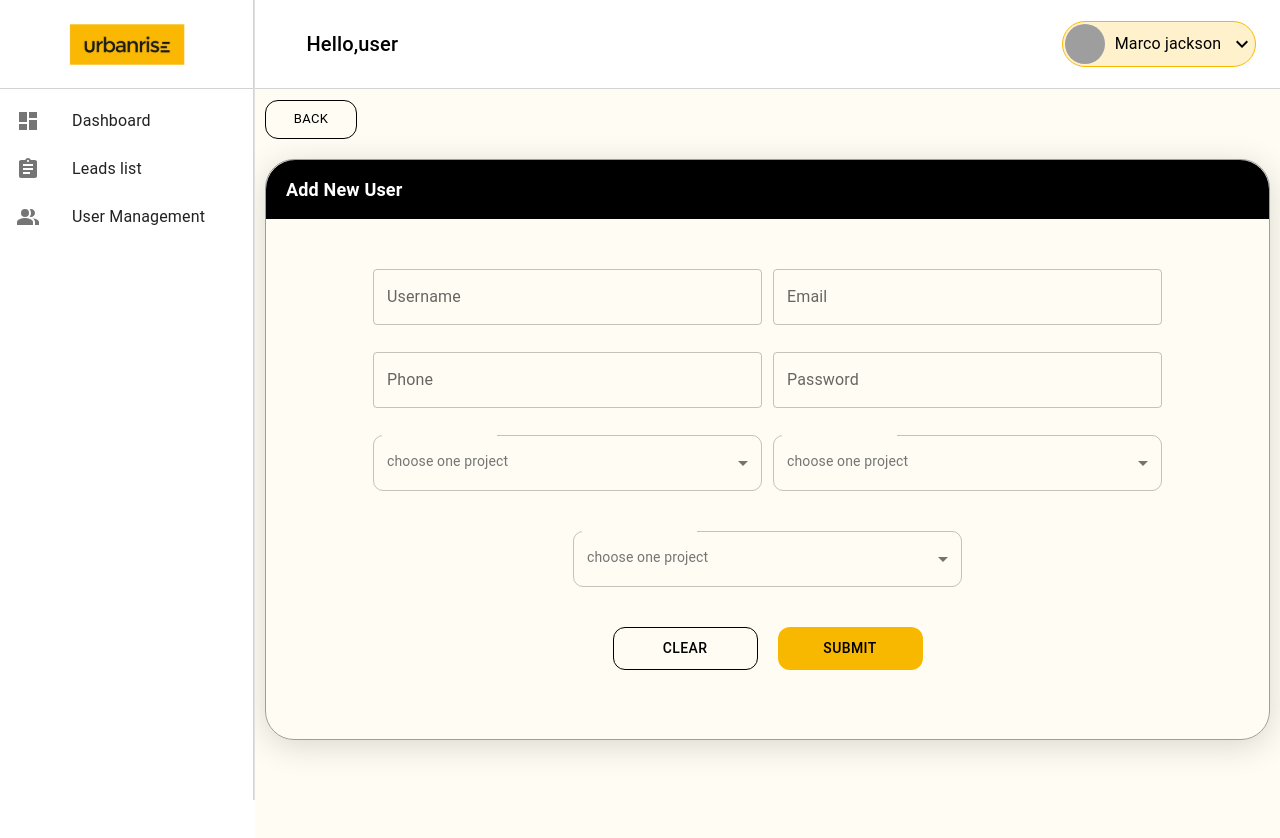
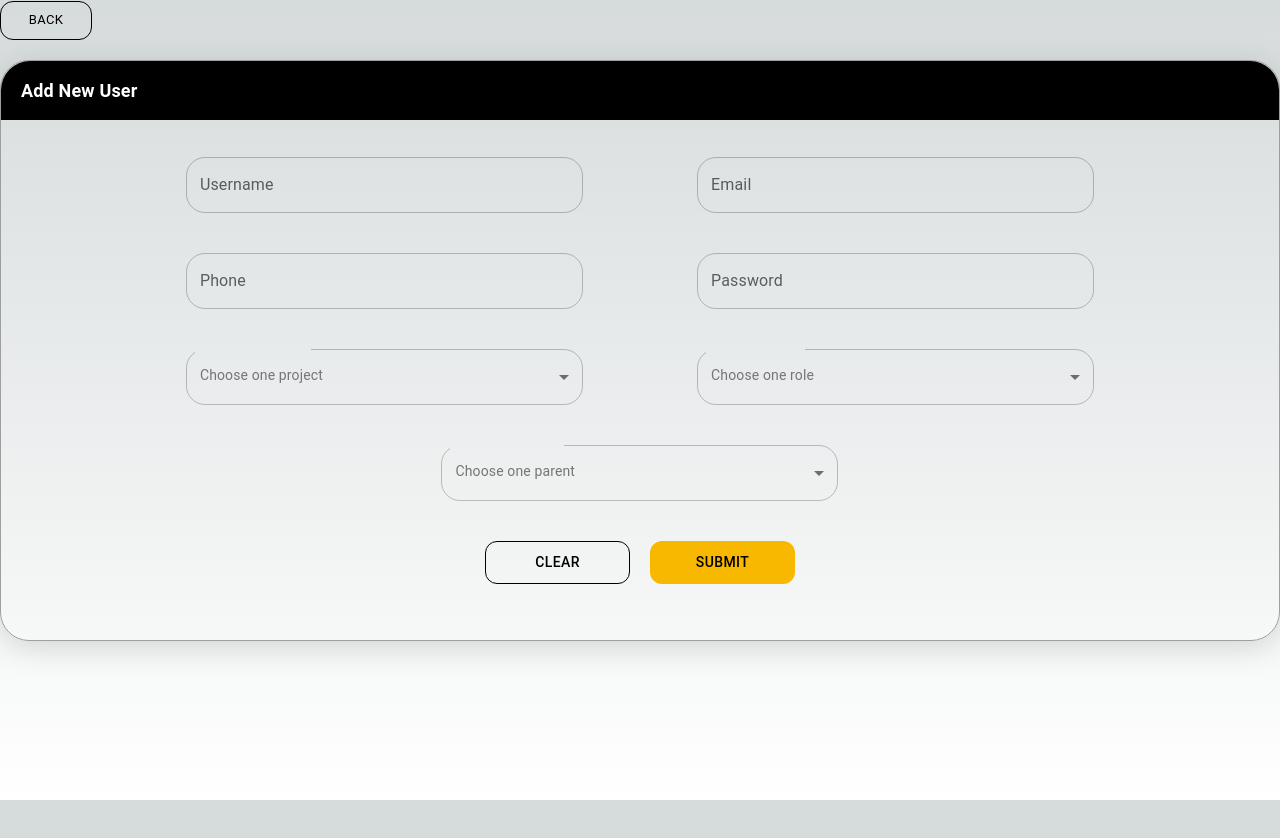
Before and after one commit to sakthiofficial/clurr-memorys, a Next.js app: page /usermanagement/adduser in a window 1280 px wide. Shown: the top 838 px of the page. After the commit the page ends 800 px from the top, so only its background shows below. Built offline with nearby package versions, Linux system fonts and the light colour scheme; grey boxes are pictures that could not be loaded.

Commit message:
ui correction

```diff
--- a/src/app/layout.js
+++ b/src/app/layout.js
@@ -147,9 +147,14 @@ export default function RootLayout({ children }) {
     </Grid>
   );
 
+  const localstorage = null;
+
   return (
     <html lang="en">
       <body className={inter.className}>
+        {localstorage === null ? (
+          <>{children}</>
+        ) : (
           <Box sx={{ display: "flex" }}>
             <AppBar
               position="fixed"
@@ -331,7 +336,9 @@ export default function RootLayout({ children }) {
                       >
                         {settings.map((setting) => (
                           <MenuItem key={setting} onClick={handleCloseUserMenu}>
-                          <Typography textAlign="center">{setting}</Typography>
+                            <Typography textAlign="center">
+                              {setting}
+                            </Typography>
                           </MenuItem>
                         ))}
                       </Menu>
@@ -402,6 +409,7 @@ export default function RootLayout({ children }) {
               </Grid>
             </Box>
           </Box>
+        )}
       </body>
     </html>
   );
--- a/src/app/usermanagement/adduser/page.js
+++ b/src/app/usermanagement/adduser/page.js
@@ -1,32 +1,43 @@
 "use client";
 
+import React, { useState } from "react";
 import {
   Button,
   Grid,
   Typography,
   TextField,
+  FormControl,
   InputLabel,
   Select,
   MenuItem,
-  FormControl,
 } from "@mui/material";
 import Link from "next/link";
-import * as React from "react";
 
-export default function page() {
-  const [formData, setFormData] = React.useState({
+export default function Page() {
+  const [formData, setFormData] = useState({
     username: "",
     email: "",
     phone: "",
     password: "",
+  });
+
+  const [selectedValues, setSelectedValues] = useState({
+    project: "",
     role: "",
-    status: "",
+    parent: "",
   });
 
   const handleInputChange = (e) => {
     const { name, value } = e.target;
     setFormData((prevData) => ({
       ...prevData,
+      [name]: value,
+    }));
+  };
+
+  const handleChange = (name, value) => {
+    setSelectedValues((prevValues) => ({
+      ...prevValues,
       [name]: value,
     }));
   };
@@ -38,21 +49,30 @@ export default function page() {
       (value) => value.trim() === "",
     );
 
-    if (isAnyFieldEmpty) {
+    if (
+      isAnyFieldEmpty ||
+      Object.values(selectedValues).some((value) => value === "")
+    ) {
       alert("Please fill in all fields before submitting.");
     } else {
-      console.log("Form submitted with data:", formData);
+      const formDataArray = Object.values(formData);
+      const selectedValuesArray = Object.values(selectedValues);
+      const allDataArray = [...formDataArray, ...selectedValuesArray];
 
       setFormData({
         username: "",
         email: "",
         phone: "",
         password: "",
+      });
+
+      setSelectedValues({
+        project: "",
         role: "",
-        status: "",
         parent: "",
-        // ...
       });
+
+      console.log("Form submitted with data:", allDataArray);
     }
   };
 
@@ -63,20 +83,22 @@ export default function page() {
       phone: "",
       password: "",
     });
+    setSelectedValues({
+      project: "",
+      role: "",
+      parent: "",
+    });
   };
 
-  const [selectedProject, setSelectedProject] = React.useState("");
-
-  const handleChange = (event) => {
-    setSelectedProject(event.target.value);
-  };
+  const projectOptions = ["One", "Two", "Three"];
+  const roleOptions = ["RoleOne", "RoleTwo", "RoleThree"];
+  const parentOptions = ["ParentOne", "ParentTwo", "ParentThree"];
 
   return (
     <Grid sx={{ minHeight: "100vh" }}>
       <Grid
         sx={{
           height: "5vh",
-          // border: "1px solid black",
           display: "flex",
           alignItems: "center",
           marginBottom: "20px",
@@ -90,7 +112,6 @@ export default function page() {
               width: "92px",
               height: "39px",
               borderRadius: "13px",
-
               border: "1px solid black",
               fontSize: "13px",
               fontWeight: "400",
@@ -110,6 +131,7 @@ export default function page() {
           borderRadius: "29px",
           boxShadow: " 0px 6px 32px 0px rgba(0, 0, 0, 0.15)",
           border: "1px solid #9E9E9E",
+          width: "100%",
         }}
       >
         <Grid
@@ -120,7 +142,6 @@ export default function page() {
             borderRadius: "29px 29px 0px 0px",
             display: "flex",
             alignItems: "center",
-            // justifyContent: "center",
           }}
         >
           <Typography
@@ -129,11 +150,17 @@ export default function page() {
             Add New User
           </Typography>
         </Grid>
-        <Grid sx={{ display: "flex", justifyContent: "center" }}>
         <Grid
           sx={{
-              // border: "1px solid red",
-              width: "1000px",
+            display: "flex",
+            alignItems: "center",
+          }}
+        >
+          <Grid
+            sx={{
+              width: "100%",
+              minHeight: "500px",
+              // border: "1px solid black",
             }}
           >
             <form
@@ -148,7 +175,6 @@ export default function page() {
             >
               <Grid
                 sx={{
-                  // border: "1px solid black",
                   display: "flex",
                   alignItems: "center",
                   justifyContent: "space-around",
@@ -160,14 +186,16 @@ export default function page() {
                 <TextField
                   label="Username"
                   name="username"
-                  tyoe="text"
+                  type="text"
                   value={formData.username}
                   onChange={handleInputChange}
                   sx={{
-                    width: "389px",
+                    width: "397px",
                     color: "black",
-                    height: "43px",
-                    borderRadius: "12px",
+                    "& .MuiOutlinedInput-root .MuiOutlinedInput-notchedOutline":
+                      {
+                        borderRadius: "19px",
+                      },
                   }}
                 />
                 <TextField
@@ -177,24 +205,24 @@ export default function page() {
                   value={formData.email}
                   onChange={handleInputChange}
                   sx={{
-                    width: "389px",
+                    width: "397px",
                     color: "black",
-                    height: "43px",
-                    borderRadius: "12px",
+                    "& .MuiOutlinedInput-root .MuiOutlinedInput-notchedOutline":
+                      {
+                        borderRadius: "19px",
+                      },
                   }}
                 />
               </Grid>
 
               <Grid
                 sx={{
-                  // border: "1px solid black",
                   display: "flex",
                   alignItems: "center",
                   justifyContent: "space-around",
                   flexWrap: "wrap",
                   marginBottom: "40px",
                   width: "80%",
-                  // height:"150px"
                 }}
               >
                 <TextField
@@ -204,10 +232,12 @@ export default function page() {
                   value={formData.phone}
                   onChange={handleInputChange}
                   sx={{
-                    width: "389px",
+                    width: "397px",
                     color: "black",
-                    height: "43px",
-                    borderRadius: "12px",
+                    "& .MuiOutlinedInput-root .MuiOutlinedInput-notchedOutline":
+                      {
+                        borderRadius: "19px",
+                      },
                   }}
                 />
                 <TextField
@@ -217,10 +247,12 @@ export default function page() {
                   value={formData.password}
                   onChange={handleInputChange}
                   sx={{
-                    width: "389px",
+                    width: "397px",
                     color: "black",
-                    height: "43px",
-                    borderRadius: "12px",
+                    "& .MuiOutlinedInput-root .MuiOutlinedInput-notchedOutline":
+                      {
+                        borderRadius: "19px",
+                      },
                   }}
                 />
               </Grid>
@@ -233,67 +265,68 @@ export default function page() {
                   flexWrap: "wrap",
                   width: "80%",
                   marginBottom: "40px",
-                  // height:"150px"
                 }}
               >
                 <FormControl
                   sx={{
-                    minWidth: 389,
+                    minWidth: "397px",
                     "& .MuiOutlinedInput-root .MuiOutlinedInput-notchedOutline":
                       {
-                        borderRadius: "10px",
+                        borderRadius: "19px",
                       },
                   }}
-                  // size="small"
                 >
                   <InputLabel
-                    id="demo-select-small-label"
+                    id="project-label"
                     sx={{ color: "#757575", fontSize: "14px" }}
                   >
-                    choose one project
+                    Choose one project
                   </InputLabel>
                   <Select
-                    labelId="demo-select-small-label"
-                    id="demo-select-small"
+                    labelId="project-label"
+                    id="project"
                     displayEmpty
-                    value={selectedProject}
-                    label="choose one project"
-                    onChange={handleChange}
-                    disableScrollLock={true}
+                    value={selectedValues.project}
+                    label="Choose one project"
+                    onChange={(e) => handleChange("project", e.target.value)}
+                    MenuProps={{ disableScrollLock: true }}
                   >
-                    <MenuItem value={1}>One</MenuItem>
-                    <MenuItem value={2}>Two</MenuItem>
-                    <MenuItem value={3}>Three</MenuItem>
+                    {projectOptions.map((option, index) => (
+                      <MenuItem key={index} value={option}>
+                        {option}
+                      </MenuItem>
+                    ))}
                   </Select>
                 </FormControl>
                 <FormControl
                   sx={{
-                    minWidth: 389,
+                    minWidth: "397px",
                     "& .MuiOutlinedInput-root .MuiOutlinedInput-notchedOutline":
                       {
-                        borderRadius: "10px",
+                        borderRadius: "19px",
                       },
                   }}
-                  // size="small"
                 >
                   <InputLabel
-                    id="demo-select-small-label"
+                    id="role-label"
                     sx={{ color: "#757575", fontSize: "14px" }}
                   >
-                    choose one project
+                    Choose one role
                   </InputLabel>
                   <Select
-                    labelId="demo-select-small-label"
-                    id="demo-select-small"
+                    labelId="role-label"
+                    id="role"
                     displayEmpty
-                    value={selectedProject}
-                    label="choose one project"
-                    onChange={handleChange}
-                    disableScrollLock={true}
+                    value={selectedValues.role}
+                    label="Choose one role"
+                    onChange={(e) => handleChange("role", e.target.value)}
+                    MenuProps={{ disableScrollLock: true }}
                   >
-                    <MenuItem value={1}>One</MenuItem>
-                    <MenuItem value={2}>Two</MenuItem>
-                    <MenuItem value={3}>Three</MenuItem>
+                    {roleOptions.map((option, index) => (
+                      <MenuItem key={index} value={option}>
+                        {option}
+                      </MenuItem>
+                    ))}
                   </Select>
                 </FormControl>
               </Grid>
@@ -304,37 +337,37 @@ export default function page() {
                   justifyContent: "space-around",
                   flexWrap: "wrap",
                   width: "80%",
-                  // height:"150px"
                 }}
               >
                 <FormControl
                   sx={{
-                    minWidth: 389,
+                    minWidth: "397px",
                     "& .MuiOutlinedInput-root .MuiOutlinedInput-notchedOutline":
                       {
-                        borderRadius: "10px",
+                        borderRadius: "19px",
                       },
                   }}
-                  // size="small"
                 >
                   <InputLabel
-                    id="demo-select-small-label"
+                    id="parent-label"
                     sx={{ color: "#757575", fontSize: "14px" }}
                   >
-                    choose one project
+                    Choose one parent
                   </InputLabel>
                   <Select
-                    labelId="demo-select-small-label"
-                    id="demo-select-small"
+                    labelId="parent-label"
+                    id="parent"
                     displayEmpty
-                    value={selectedProject}
-                    label="choose one project"
-                    onChange={handleChange}
-                    disableScrollLock={true}
+                    value={selectedValues.parent}
+                    label="Choose one parent"
+                    onChange={(e) => handleChange("parent", e.target.value)}
+                    MenuProps={{ disableScrollLock: true }}
                   >
-                    <MenuItem value={1}>One</MenuItem>
-                    <MenuItem value={2}>Two</MenuItem>
-                    <MenuItem value={3}>Three</MenuItem>
+                    {parentOptions.map((option, index) => (
+                      <MenuItem key={index} value={option}>
+                        {option}
+                      </MenuItem>
+                    ))}
                   </Select>
                 </FormControl>
               </Grid>
```
Also changed, not shown: src/app/login/page.js (+145 -3 lines), src/app/page.module.css (+0 -8 lines), src/app/usermanagement/page.js (+30 -2 lines). Lines whose indentation alone changed are shown as unchanged.
